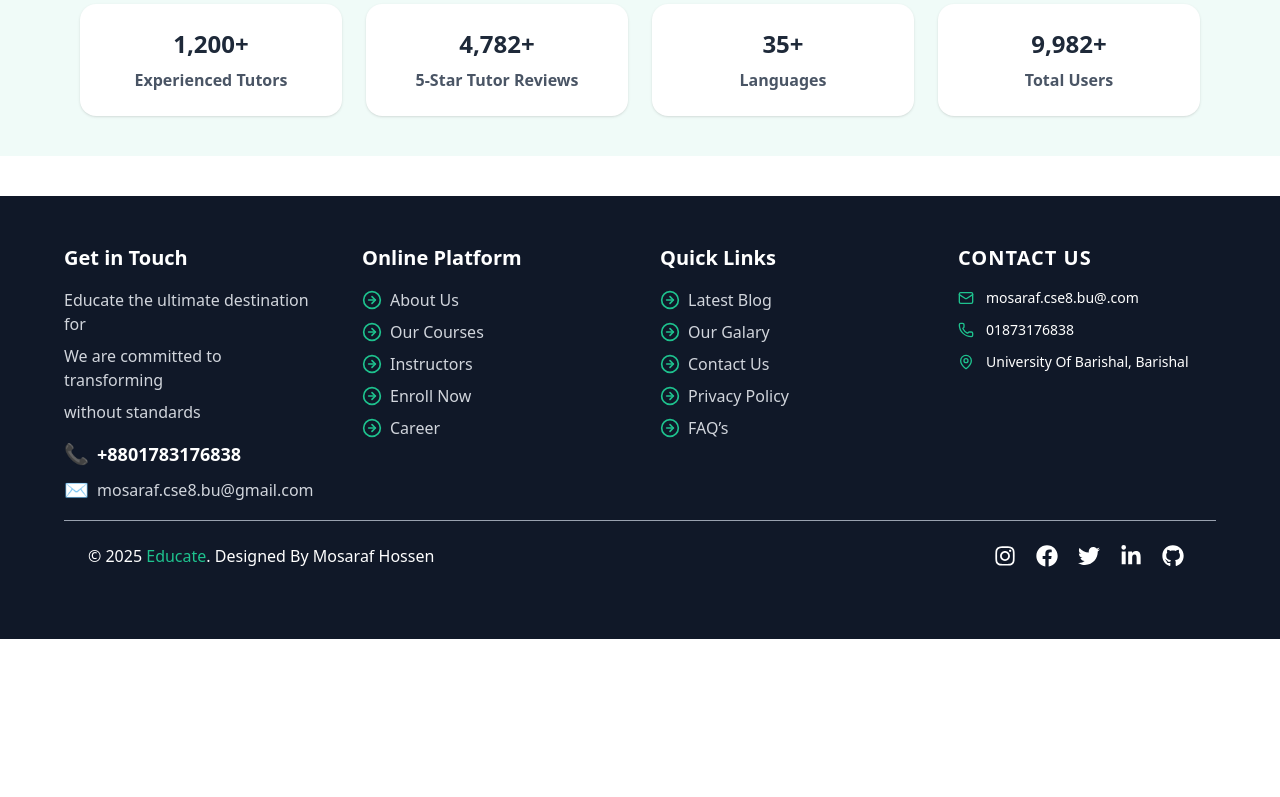
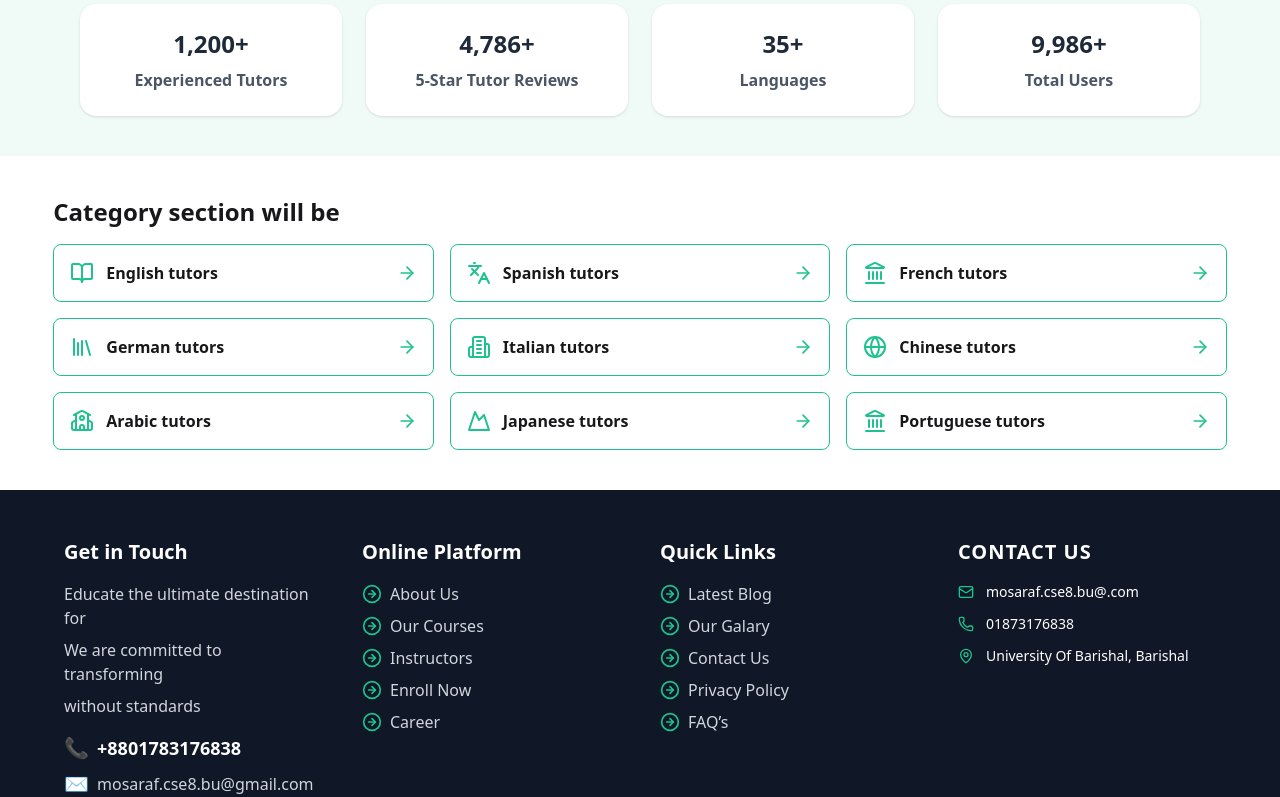
Before and after one commit to mosaraf68500/EduConnect-project, a React (Vite) app: page / in a window 1280 px wide. Shown: the part 1125-1922 px from the top of the page. Before the commit the page ends 1764 px from the top, so only its background shows below. Built offline with nearby package versions, Linux system fonts and the light colour scheme; no server answers.

Commit message:
language categories

```diff
--- a/src/Home/Home.jsx
+++ b/src/Home/Home.jsx
@@ -2,6 +2,7 @@ import React from "react";
 import Header from "../pages/Header/Header";
 import Banner from "./Banner/Banner";
 import StateSection from "./StateSection";
+import LanguageCategories from "./LanguageCategories";
 
 const Home = () => {
   return (
@@ -37,6 +38,11 @@ const Home = () => {
       <section className=" my-10">
         <StateSection></StateSection>
       </section>
+
+      {/* language categories */}
+      <section className="w-11/12 mx-auto">
+        <LanguageCategories></LanguageCategories>
+      </section>
     </div>
   );
 };
--- /dev/null
+++ b/src/Home/LanguageCategories.jsx
@@ -0,0 +1,55 @@
+import React from "react";
+import { useNavigate } from "react-router";
+import {
+  BookOpen,
+  Languages,
+  Landmark,
+  Library,
+  Globe,
+  School,
+  Building2,
+  Mountain,
+  ArrowRight,
+} from "lucide-react";
+
+const categories = [
+  { title: "English tutors", icon: BookOpen },
+  { title: "Spanish tutors",  icon: Languages },
+  { title: "French tutors",  icon: Landmark },
+  { title: "German tutors", icon: Library },
+  { title: "Italian tutors", icon: Building2 },
+  { title: "Chinese tutors", icon: Globe },
+  { title: "Arabic tutors", icon: School },
+  { title: "Japanese tutors", icon: Mountain },
+  { title: "Portuguese tutors", icon: Landmark },
+];
+
+const LanguageCategories = () => {
+  const navigate = useNavigate();
+
+  return (
+    <section className="mb-10">
+      <h2 className="text-2xl font-semibold mb-4">Category section will be</h2>
+      <div className="grid grid-cols-1 sm:grid-cols-2 md:grid-cols-3 gap-4">
+        {categories.map(({ title, icon: Icon }, index) => (
+          <div
+            key={index}
+            onClick={() => navigate("/find-tutors")}
+            className="flex items-center justify-between border border-[#1EC28E] p-4 rounded-lg cursor-pointer hover:shadow-lg transition"
+          >
+            <div className="flex items-center gap-3">
+              <Icon className="w-6 h-6  text-[#1EC28E]" />
+              <div>
+                <h3 className="font-semibold">{title}</h3>
+
+              </div>
+            </div>
+            <ArrowRight className="w-5 h-5 text-[#1EC28E]" />
+          </div>
+        ))}
+      </div>
+    </section>
+  );
+};
+
+export default LanguageCategories;
```
